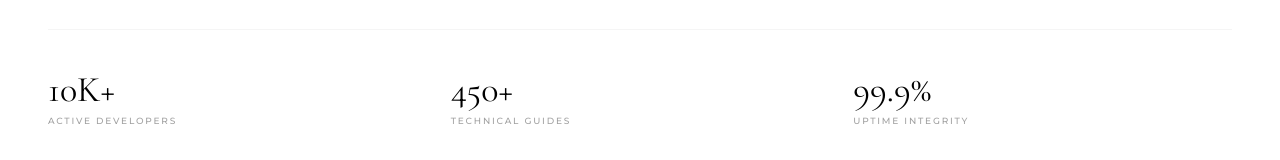
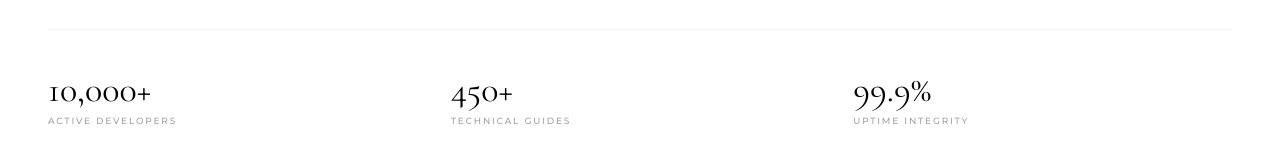
Before and after one commit to Priyankasapp/blogspace, a Next.js app: page /about in a window 1280 px wide. Shown: the part 525-685 px from the top of the page. Built offline with nearby package versions, Linux system fonts and the light colour scheme.

Commit message:
add animation on stats

```diff
--- a/components/about/Stats.tsx
+++ b/components/about/Stats.tsx
@@ -1,17 +1,66 @@
+"use client";
+
+import { useRef } from "react";
+import gsap from "gsap";
+import { ScrollTrigger } from "gsap/ScrollTrigger";
+import { useGSAP } from "@gsap/react";
+
+gsap.registerPlugin(ScrollTrigger);
+
 export default function Stats() {
   const stats = [
-    { metric: "10K+", label: "Active Developers" },
-    { metric: "450+", label: "Technical Guides" },
-    { metric: "99.9%", label: "Uptime Integrity" }
+    { value: 10000, suffix: "+", label: "Active Developers" },
+    { value: 450, suffix: "+", label: "Technical Guides" },
+    { value: 99.9, suffix: "%", label: "Uptime Integrity" },
   ];
+
+  const numberRefs = useRef<(HTMLDivElement | null)[]>([]);
+
+  useGSAP(() => {
+    numberRefs.current.forEach((el, index) => {
+      if (!el) return;
+
+      const stat = stats[index];
+      const counter = { value: 0 };
+
+      gsap.to(counter, {
+        value: stat.value,
+        duration: 2,
+        ease: "power2.out",
+        scrollTrigger: {
+          trigger: el,
+          start: "top 85%",
+          once: true,
+        },
+        onUpdate: () => {
+          if (stat.suffix === "%") {
+            el.textContent = counter.value.toFixed(1) + stat.suffix;
+          } else {
+            el.textContent =
+              Math.floor(counter.value).toLocaleString() + stat.suffix;
+          }
+        },
+      });
+    });
+  });
 
   return (
     <section className="w-full bg-white py-12 px-6 md:px-12 max-w-7xl mx-auto font-editorial-sans">
       <div className="grid grid-cols-1 md:grid-cols-3 gap-6 border-y border-neutral-100 py-10">
         {stats.map((stat, i) => (
           <div key={i} className="space-y-1">
-            <div className="font-editorial-serif text-4xl text-black">{stat.metric}</div>
-            <div className="text-[9px] tracking-[0.2em] text-neutral-400 uppercase font-medium">{stat.label}</div>
+            <div
+              ref={(el) => {
+                numberRefs.current[i] = el;
+              }}
+              className="font-editorial-serif text-4xl text-black"
+            >
+              0
+            </div>
+
+            <div className="text-[9px] tracking-[0.2em] text-neutral-400 uppercase font-medium">
+              {stat.label}
+            </div>
           </div>
         ))}
       </div>
```
